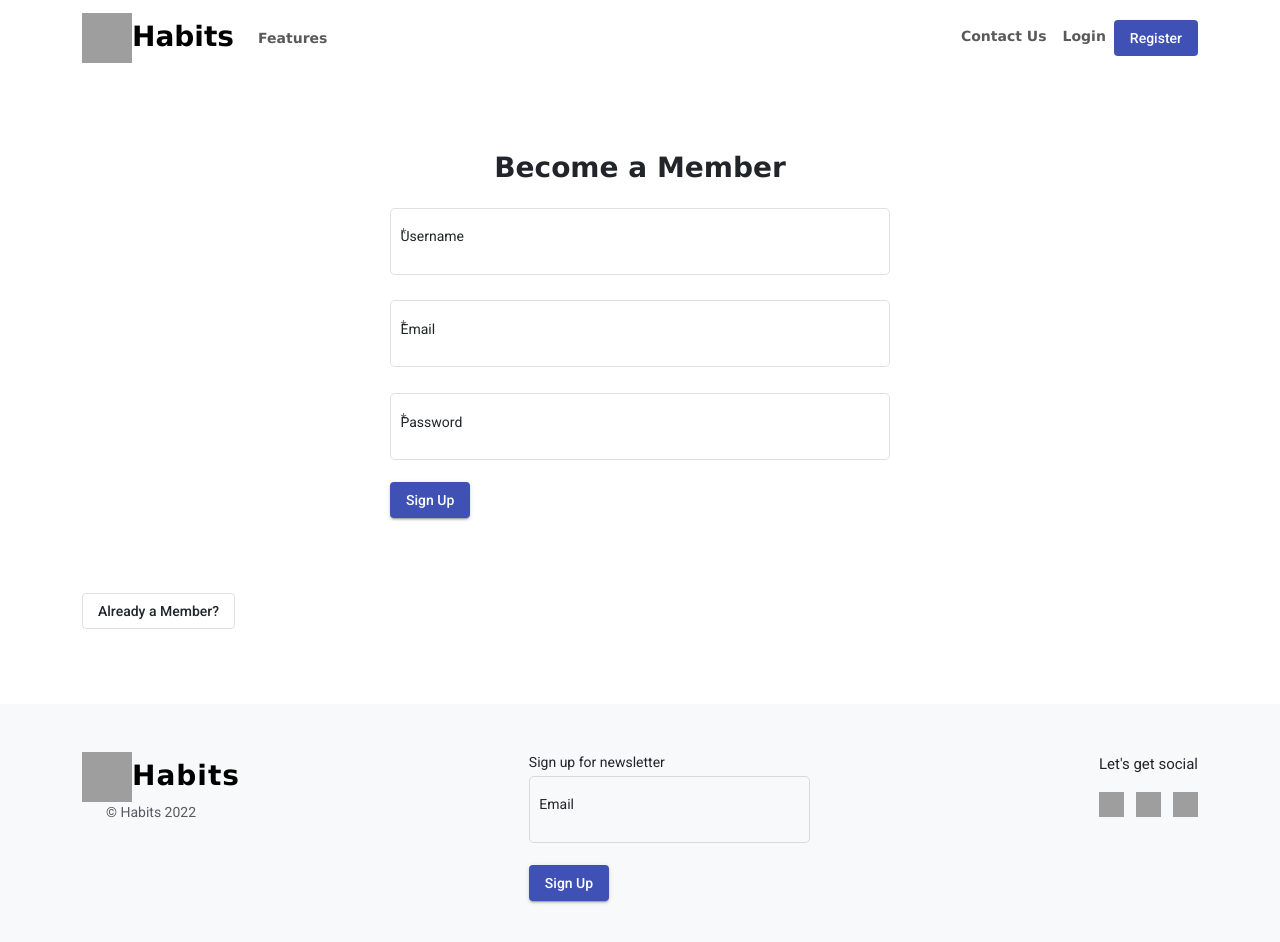
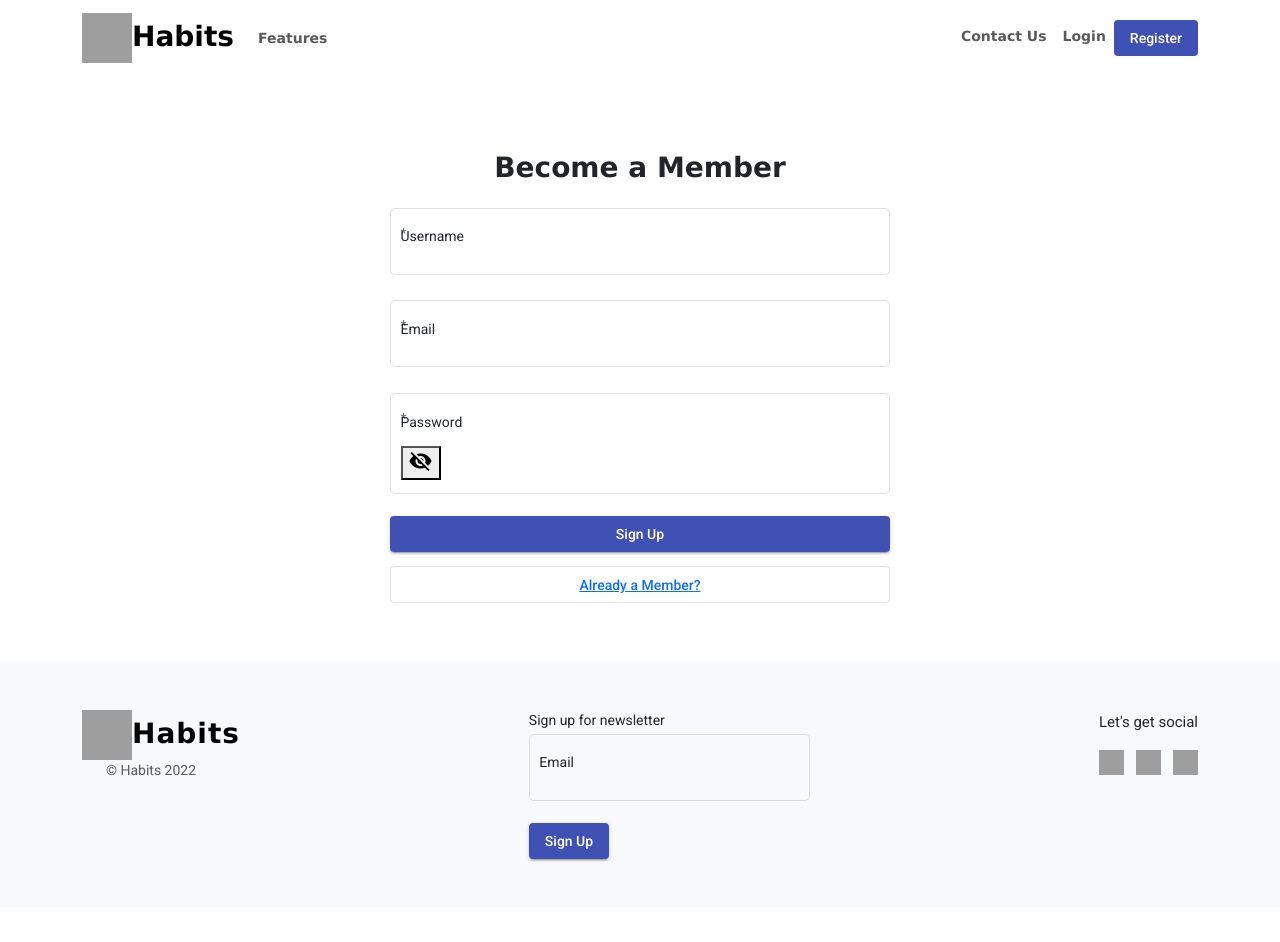
Before and after one commit to juyeon-rachel-goh/Habit-Tracker-Desktop, an Angular app: page /register in a window 1280 px wide. Shown: the top 942 px of the page. After the commit the page ends 907 px from the top, so only its background shows below. Built offline with nearby package versions, Linux system fonts and the light colour scheme; grey boxes are pictures that could not be loaded.

Commit message:
password visibility and submit buttons

```diff
--- a/src/app/auth/register/register.component.html
+++ b/src/app/auth/register/register.component.html
@@ -8,7 +8,6 @@
     <div>
       <app-textfield
         label="Username"
-        hint="Enter username"
         id="username"
         [inputFormControl]="registerForm.get('username') | asFormControl"
       ></app-textfield>
@@ -16,7 +15,6 @@
     <div>
       <app-textfield
         label="Email"
-        hint="Enter email"
         id="email"
         [inputFormControl]="registerForm.get('email') | asFormControl"
       >
@@ -40,21 +38,21 @@
     </div>
     <div>
       <app-textfield
+        name="password"
+        id="password"
         label="Password"
-        hint="Enter Password"
-        id="password"
         [inputFormControl]="registerForm.get('password') | asFormControl"
+        [type]="passwordType"
+        [icon]="passwordIcon"
+        (click)="togglePasswordVisibility()"
+        [tooltipMsg]="showPassword ? 'Hide Password' : 'Show Password'"
       ></app-textfield>
     </div>
     <div class="register-page-buttons">
-      <button mat-raised-button color="primary">Sign Up</button>
+      <button mat-raised-button color="primary" type="submit">Sign Up</button>
+      <button mat-stroked-button type="button">
+        <a href="https://www.google.com/">Already a Member?</a>
+      </button>
     </div>
   </form>
 </div>
-<div class="container">
-  <div class="register-page-buttons">
-    <a mat-stroked-button href="https://www.google.com/" target="_blank"
-      >Already a Member?</a
-    >
-  </div>
-</div>
--- a/src/app/auth/register/register.component.scss
+++ b/src/app/auth/register/register.component.scss
@@ -14,5 +14,12 @@ $font-stack: Verdana, sans-serif;
 
 .register-page-buttons {
   align-content: center;
-  padding-bottom: 75px;
+  padding-bottom: 45px;
 }
+
+button {
+  min-width: 150px;
+  max-width: 500px;
+  width: 100%;
+  margin-bottom: 14px;
+}
--- a/src/app/auth/register/register.component.ts
+++ b/src/app/auth/register/register.component.ts
@@ -14,6 +14,9 @@ export class RegisterComponent implements OnInit {
   ) {}
 
   public registerForm = new FormGroup({});
+  public showPassword: boolean = false;
+  public passwordType = 'text';
+  public passwordIcon = 'visibility_off';
 
   ngOnInit(): void {
     this.registerForm = this.formBuilder.group({
@@ -27,4 +30,10 @@ export class RegisterComponent implements OnInit {
     console.log(this.registerForm.value);
     this.authService.addUser(this.registerForm.value).subscribe();
   }
+
+  public togglePasswordVisibility(): void {
+    this.showPassword = !this.showPassword;
+    this.passwordType = this.showPassword ? 'text' : 'password';
+    this.passwordIcon = this.showPassword ? 'visibility_off' : 'visibility';
+  }
 }
--- a/src/app/input/input.module.ts
+++ b/src/app/input/input.module.ts
@@ -4,6 +4,8 @@ import { TextfieldComponent } from './textfield/textfield.component';
 import { MatFormFieldModule } from '@angular/material/form-field';
 import { ReactiveFormsModule } from '@angular/forms';
 import { MatInputModule } from '@angular/material/input';
+import { MatIconModule } from '@angular/material/icon';
+import { MatTooltipModule } from '@angular/material/tooltip';
 
 @NgModule({
   declarations: [TextfieldComponent],
@@ -12,6 +14,8 @@ import { MatInputModule } from '@angular/material/input';
     MatFormFieldModule,
     ReactiveFormsModule,
     MatInputModule,
+    MatIconModule,
+    MatTooltipModule,
   ],
   exports: [TextfieldComponent],
 })
--- a/src/app/input/textfield/textfield.component.html
+++ b/src/app/input/textfield/textfield.component.html
@@ -7,6 +7,11 @@
     ><mat-label>{{ label }}</mat-label></ng-container
   >
   <ng-container *ngIf="inputFormControl"
-    ><input matInput [formControl]="inputFormControl"
+    ><input matInput [formControl]="inputFormControl" [type]="type"
   /></ng-container>
+  <ng-container *ngIf="icon"
+    ><button (click)="(event)">
+      <mat-icon matSuffix [matTooltip]="tooltipMsg">{{ icon }}</mat-icon>
+    </button></ng-container
+  >
 </mat-form-field>
--- a/src/app/input/textfield/textfield.component.ts
+++ b/src/app/input/textfield/textfield.component.ts
@@ -12,11 +12,16 @@ export class TextfieldComponent implements OnInit {
   options = this._formBuilder.group({
     floatLabel: this.floatLabelControl,
   });
+
   constructor(private _formBuilder: FormBuilder) {}
 
   ngOnInit(): void {}
 
   @Input() label: string = '';
+  @Input() type: string = '';
+  @Input() icon: string = '';
+  @Input() tooltipMsg: string = '';
+  @Input() event: string = '';
   @Input() inputFormControl?: FormControl;
 
   getFloatLabelValue(): FloatLabelType {
```
